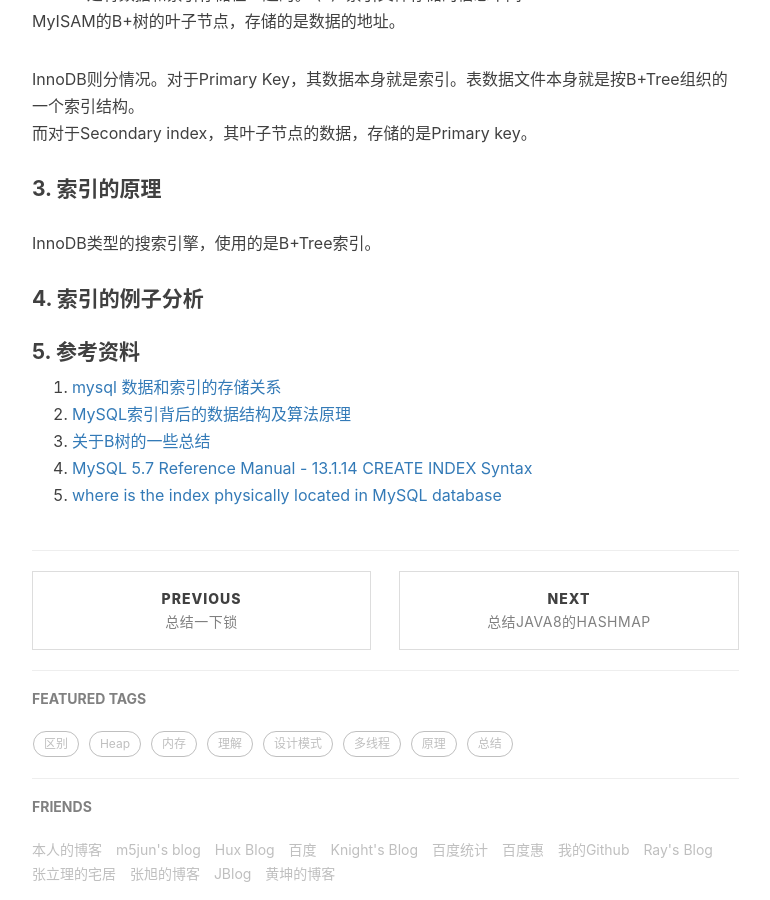
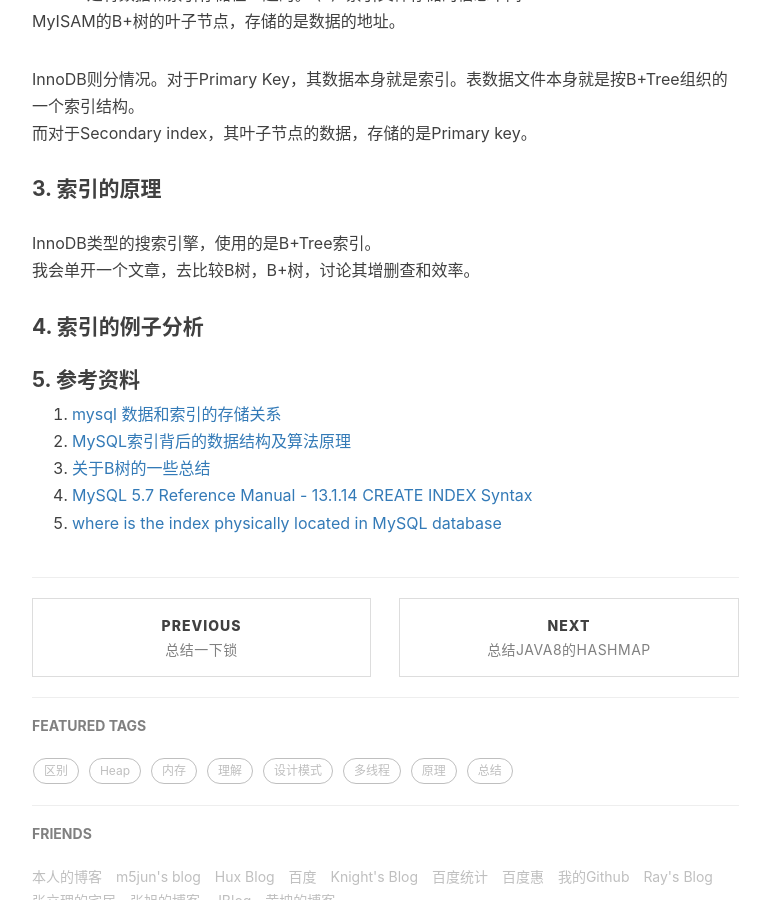
Before and after one commit to baiscjava/basicjava.github.io, a Jekyll site: the page built from _posts/2017-08-29-总结一下数据库的索引.md, in a window 1280 px wide and 900 px high, scrolled down 1687 px. Shown: the whole window, without its empty margins (233-1003 px from the left). Built offline with Jekyll 4.4.1, drawn with Linux system fonts in a browser that asks for light colours; nearby versions of some CDN libraries; comment, search, counter and statistics services are not loaded.

Commit message:
Update 2017-08-29-总结一下数据库的索引.md

```diff
--- a/_posts/2017-08-29-总结一下数据库的索引.md
+++ b/_posts/2017-08-29-总结一下数据库的索引.md
@@ -53,6 +53,7 @@ InnoDB则分情况。对于Primary Key，其数据本身就是索引。表数据
 
 #### 3. 索引的原理<br>
 InnoDB类型的搜索引擎，使用的是B+Tree索引。<br>
+我会单开一个文章，去比较B树，B+树，讨论其增删查和效率。<br>
 
 #### 4. 索引的例子分析<br>
 
```
